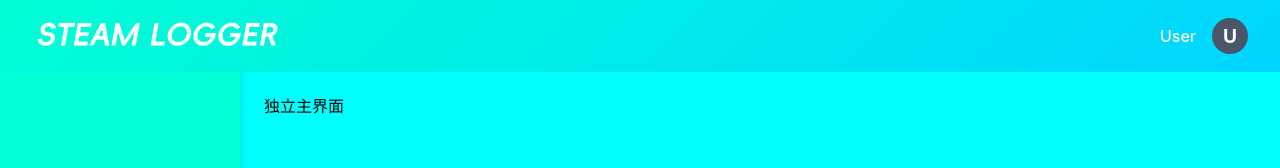
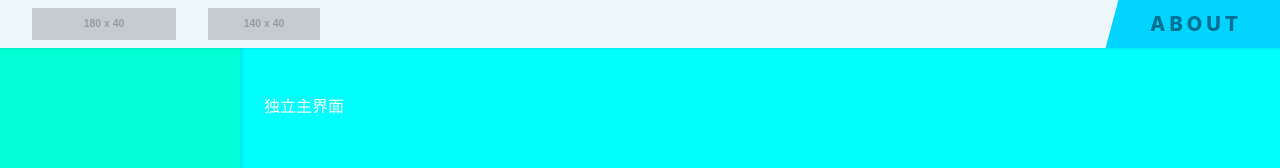
Before and after one commit to Volleier/SteamGame, a Vue app in the folder vue/: page /dashboard in a window 1280 px wide. Shown: the top 168 px of the page. Built offline with nearby package versions, Linux system fonts and the light colour scheme.

Commit message:
Refactor the application structure, add a global header component, and optimize styles and theme variables

```diff
--- a/vue/src/App.vue
+++ b/vue/src/App.vue
@@ -1,24 +1,17 @@
 <template>
-  <router-view></router-view>
+  <div class="relative w-full min-h-screen">
+    <!-- Header floats globally at the top -->
+    <TheHeader />
+    <!-- Dynamic Route Content Space -->
+    <router-view></router-view>
+  </div>
 </template>
 
 <script setup lang="ts">
-// App.vue 作为根组件，主要负责路由视图的渲染
+import { defineAsyncComponent } from 'vue';
+import TheHeader from '@/components/TheHeader.vue';
 </script>
 
-<style>
-html,
-body {
-  margin: 0;
-  padding: 0;
-  font-family: -apple-system, BlinkMacSystemFont, 'Segoe UI', Roboto, 'Helvetica Neue', Arial, sans-serif;
-}
-
-* {
-  box-sizing: border-box;
-}
-
-#app {
-  min-height: 100vh;
-}
+<style lang="scss">
+@import '@/assets/styles/global.scss';
 </style>
--- /dev/null
+++ b/vue/src/assets/styles/_theme.scss
@@ -0,0 +1,10 @@
+/* _theme.scss - Project-wide Aesthetic Constants */
+
+// Accent Glow Colors (Used in Sliders, Highlights, and Techwear elements)
+$accent-glow: #00d4ff;           // Core Cyber Cyan
+$accent-glow-hover: #e0faff;     // Highly saturated/pale blue for active hover
+$accent-glow-dark: #008ba8;      // Deep Cyan for shadows and industrial depth
+
+// Industrial Dark Palette
+$bg-dark-void: #0a0d14;          // Background void
+$glass-tint-dark: rgba(0, 0, 0, 0.4);
--- a/vue/src/assets/styles/default.scss
+++ b/vue/src/assets/styles/default.scss
@@ -1,4 +1,30 @@
-/* default.scss - Parallax Pixel UI Theme Variables & Animations */
+@import './theme';
+
+.login-btn {
+  @apply relative inline-flex items-center w-56 h-14 bg-white text-black font-extrabold text-2xl tracking-[0.1em] -skew-x-[10deg] border-b-[4px] transition-all duration-300 overflow-hidden;
+  border-color: #ff00ff; // Neon Pink border
+
+  .login-slider {
+    @apply absolute top-0 left-0 h-full transition-all duration-500 ease-[cubic-bezier(0.25,1,0.5,1)];
+    width: 25%;
+    background-color: $accent-glow;
+  }
+
+  .login-text-container {
+    @apply absolute right-0 w-[75%] h-full flex items-center justify-center z-10 pointer-events-none;
+
+    span {
+      @apply skew-x-[10deg] uppercase;
+    }
+  }
+
+  &:hover {
+    .login-slider {
+      @apply w-full;
+      background-color: $accent-glow-hover;
+    }
+  }
+}
 
 /* Bi-directional Infinite Scrolling Physics */
 .scroll-up {
--- /dev/null
+++ b/vue/src/assets/styles/global.scss
@@ -0,0 +1,19 @@
+@import './theme';
+
+html,
+body {
+  margin: 0;
+  padding: 0;
+  font-family: -apple-system, BlinkMacSystemFont, 'Segoe UI', Roboto, 'Helvetica Neue', Arial, sans-serif;
+  // Use centralized theme variable
+  background-color: $bg-dark-void;
+  color: white;
+}
+
+* {
+  box-sizing: border-box;
+}
+
+#app {
+  min-height: 100vh;
+}
--- /dev/null
+++ b/vue/src/assets/styles/header.scss
@@ -0,0 +1,50 @@
+@import './theme';
+
+/* header.scss - Top Header Navigation Styling */
+
+.header-container {
+  @apply fixed top-0 left-0 w-full h-12 flex items-center justify-between overflow-hidden shadow-sm z-50 bg-[#eef8fc];
+}
+
+.header-logo-group {
+  @apply flex items-center space-x-8 pl-8;
+
+  img {
+    @apply h-8 w-auto object-contain mix-blend-multiply opacity-90;
+  }
+}
+
+.about-btn {
+  @apply relative inline-flex items-center h-full w-48 font-extrabold text-[#006f94] text-xl tracking-[0.2em] -skew-x-[15deg] -mr-6 pr-6 cursor-pointer overflow-hidden transition-all duration-300;
+
+  // 使用主题色：正常为 $accent-glow，悬停时用 $accent-glow-hover
+  background-color: $accent-glow;
+
+  .about-slider {
+    @apply absolute top-0 left-0 w-0 h-full transition-all duration-500 ease-[cubic-bezier(0.25,1,0.5,1)];
+    background-color: $accent-glow;
+  }
+
+  .about-text-wrapper {
+    @apply absolute inset-0 flex items-center justify-center z-10 pointer-events-none pr-6;
+
+    span {
+      @apply skew-x-[15deg] uppercase transition-colors duration-300;
+    }
+  }
+
+  &:hover {
+    @apply brightness-105;
+
+    background-color: $accent-glow-dark;
+
+    .about-slider {
+      @apply w-full;
+      background-color: $accent-glow-dark;
+    }
+
+    .about-text-wrapper span {
+      @apply text-white;
+    }
+  }
+}
--- a/vue/src/components/TheHeader.vue
+++ b/vue/src/components/TheHeader.vue
@@ -1,85 +1,33 @@
 <template>
-    <header class="header">
-        <div class="logo-container">
-            <img src="@/assets/images/steam-logger-logo.png" alt="STEAM LOGGER" class="logo" />
-        </div>
-        <div class="user-container">
-            <span class="username">{{ username }}</span>
-            <div class="user-avatar">
-                <span class="avatar-text">{{ usernameInitial }}</span>
-            </div>
-        </div>
-    </header>
+  <header class="header-container">
+
+    <!-- Left: Two Logos -->
+    <div class="header-logo-group">
+      <!-- Placeholder SteamGame Logo -->
+      <img src="https://placehold.co/180x40/eef8fc/007399?text=SteamGame+Logo" alt="SteamGame Logo" />
+
+      <!-- Placeholder Volleier Logo -->
+      <img src="https://placehold.co/140x40/eef8fc/007399?text=Volleier+Logo" alt="Volleier Logo" />
+    </div>
+
+    <!-- Right: ABOUT Button seamlessly integrated -->
+    <router-link to="/about" class="about-btn">
+
+      <div class="about-slider"></div>
+
+      <div class="about-text-wrapper">
+        <span>About</span>
+      </div>
+
+    </router-link>
+
+  </header>
 </template>
 
-<script>
-export default {
-    name: 'TheHeader',
-    props: {
-        username: {
-            type: String,
-            default: 'User'
-        }
-    },
-    computed: {
-        usernameInitial() {
-            return this.username.charAt(0).toUpperCase();
-        }
-    }
-}
+<script setup lang="ts">
+// Logic remains lightweight
 </script>
 
-<style scoped>
-.header {
-    display: flex;
-    justify-content: space-between;
-    align-items: center;
-    padding: 1rem 2rem;
-    background: linear-gradient(135deg, #00ffd5, #00d5ff);
-    color: white;
-    z-index: 20;
-    position: fixed;
-    top: 0;
-    left: 0;
-    right: 0;
-    width: 100%;
-
-}
-
-.logo-container {
-    display: flex;
-    align-items: center;
-}
-
-.logo {
-    height: 40px;
-    max-width: 100%;
-}
-
-.user-container {
-    display: flex;
-    align-items: center;
-    gap: 1rem;
-}
-
-.username {
-    font-size: 1rem;
-    font-weight: 500;
-}
-
-.user-avatar {
-    width: 36px;
-    height: 36px;
-    background-color: #4a5568;
-    border-radius: 50%;
-    display: flex;
-    align-items: center;
-    justify-content: center;
-}
-
-.avatar-text {
-    font-size: 1.2rem;
-    font-weight: bold;
-    color: white;
-}
+<style scoped lang="scss">
+@import '@/assets/styles/header.scss';
 </style>
--- a/vue/src/views/Default.vue
+++ b/vue/src/views/Default.vue
@@ -28,17 +28,14 @@
     <div class="w-full max-w-[85%] h-[2px] bg-gradient-to-r from-transparent via-white to-transparent mb-12"></div>
 
     <!-- Techwear Skewed Login Button matching new reference -->
-    <router-link to="/login"
-      class="group relative inline-flex items-center w-56 h-14 bg-white text-black font-extrabold text-2xl tracking-[0.1em] -skew-x-[10deg] border-b-[4px] border-[#ff00ff] overflow-hidden transition-all duration-300">
+    <router-link to="/login" class="login-btn">
 
-      <!-- Cyan Slider Block: Expands to cover the entire button and turns paler white/blue on hover -->
-      <div
-        class="absolute top-0 left-0 w-[25%] h-full bg-[#00d4ff] transition-all duration-500 ease-[cubic-bezier(0.25,1,0.5,1)] group-hover:w-full group-hover:bg-[#e0faff]">
-      </div>
+      <!-- Cyan Slider Block: Now controlled via default.scss and _theme.scss -->
+      <div class="login-slider"></div>
 
-      <!-- Text Content: Confined to the right 75% so it strictly avoids overlapping the slider initially -->
-      <div class="absolute right-0 w-[75%] h-full flex items-center justify-center z-10 pointer-events-none">
-        <span class="skew-x-[10deg] uppercase">Login</span>
+      <!-- Text Content -->
+      <div class="login-text-container">
+        <span>Login</span>
       </div>
 
     </router-link>
@@ -51,3 +48,7 @@ import CyberGlassCard from '@/components/CyberGlassCard.vue';
 import leftLogo from '@/assets/images/SteamGame_Left_Logo.png';
 import rightLogo from '@/assets/images/SteamGame_Right_Logo.png';
 </script>
+
+<style scoped lang="scss">
+@import '@/assets/styles/default.scss';
+</style>
```
